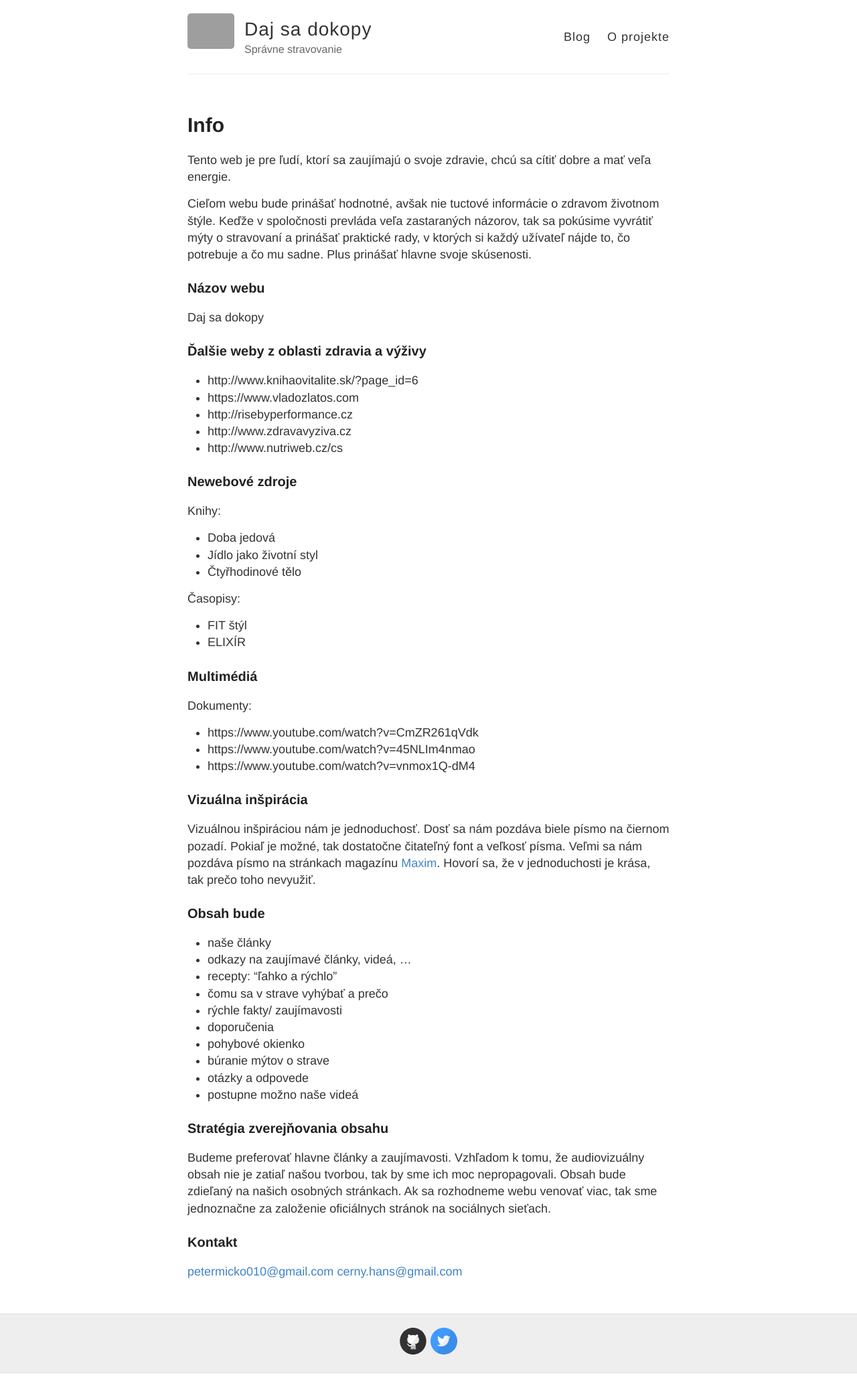
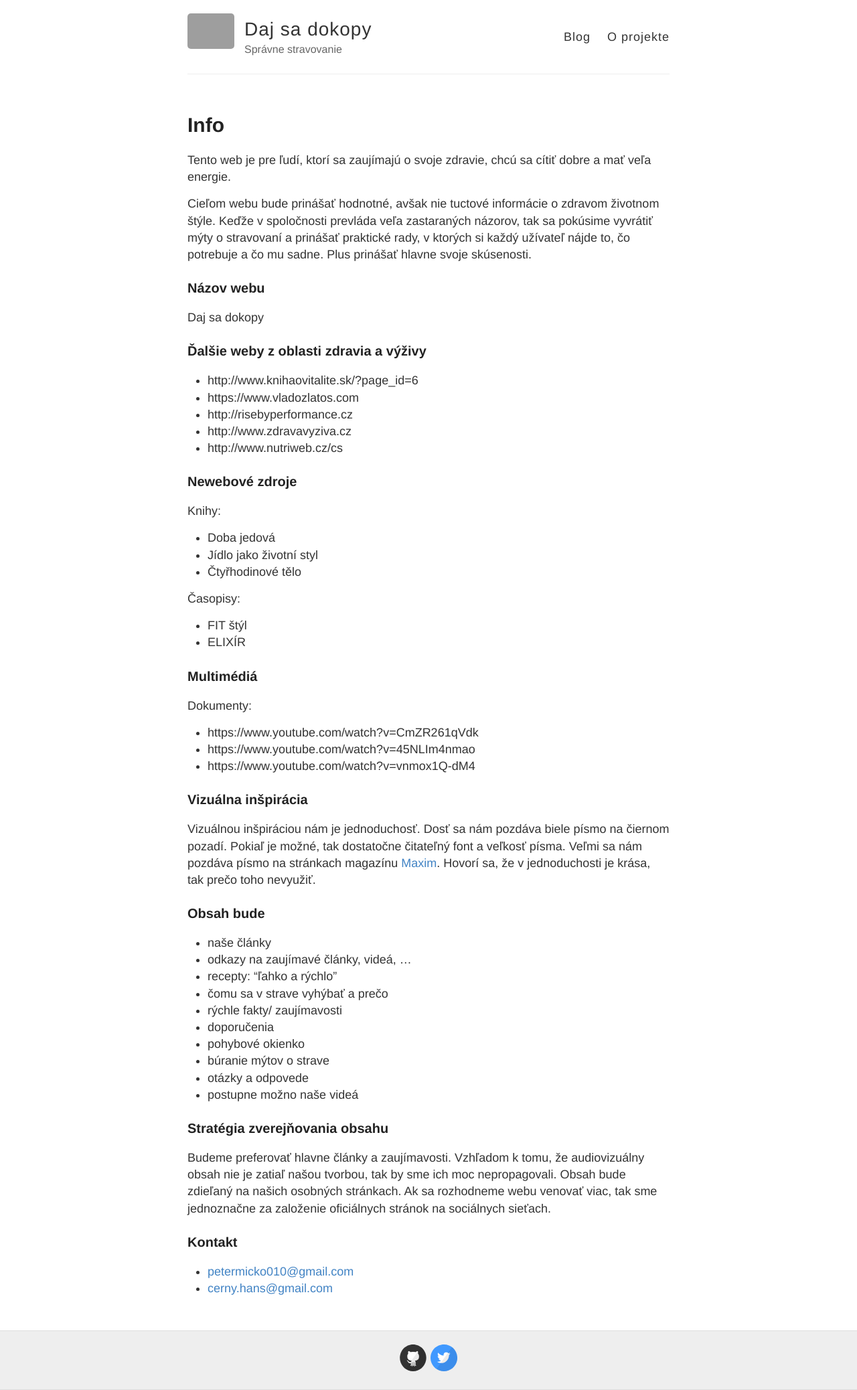
Before and after one commit to picko010/picko010.github.io, a Jekyll site: the page built from about.md, in a window 1280 px wide. Shown: the whole page at 67% size. Built offline with Jekyll 4.4.1, drawn with Linux system fonts in a browser that asks for light colours; before the commit the page ends 2051 px from its top, so only the background shows below that; grey boxes are pictures that could not be loaded.

Commit message:
Email v1.1
Oprava emailů na seznam.

```diff
--- a/about.md
+++ b/about.md
@@ -63,5 +63,5 @@ Obsah bude zdieľaný na našich osobných stránkach. Ak sa rozhodneme webu ven
 
 ### Kontakt
 
-[petermicko010@gmail.com](mailto:petermicko010@gmail.com)
-[cerny.hans@gmail.com](mailto:cerny.hans@gmail.com)
+* [petermicko010@gmail.com](mailto:petermicko010@gmail.com)
+* [cerny.hans@gmail.com](mailto:cerny.hans@gmail.com)
```
